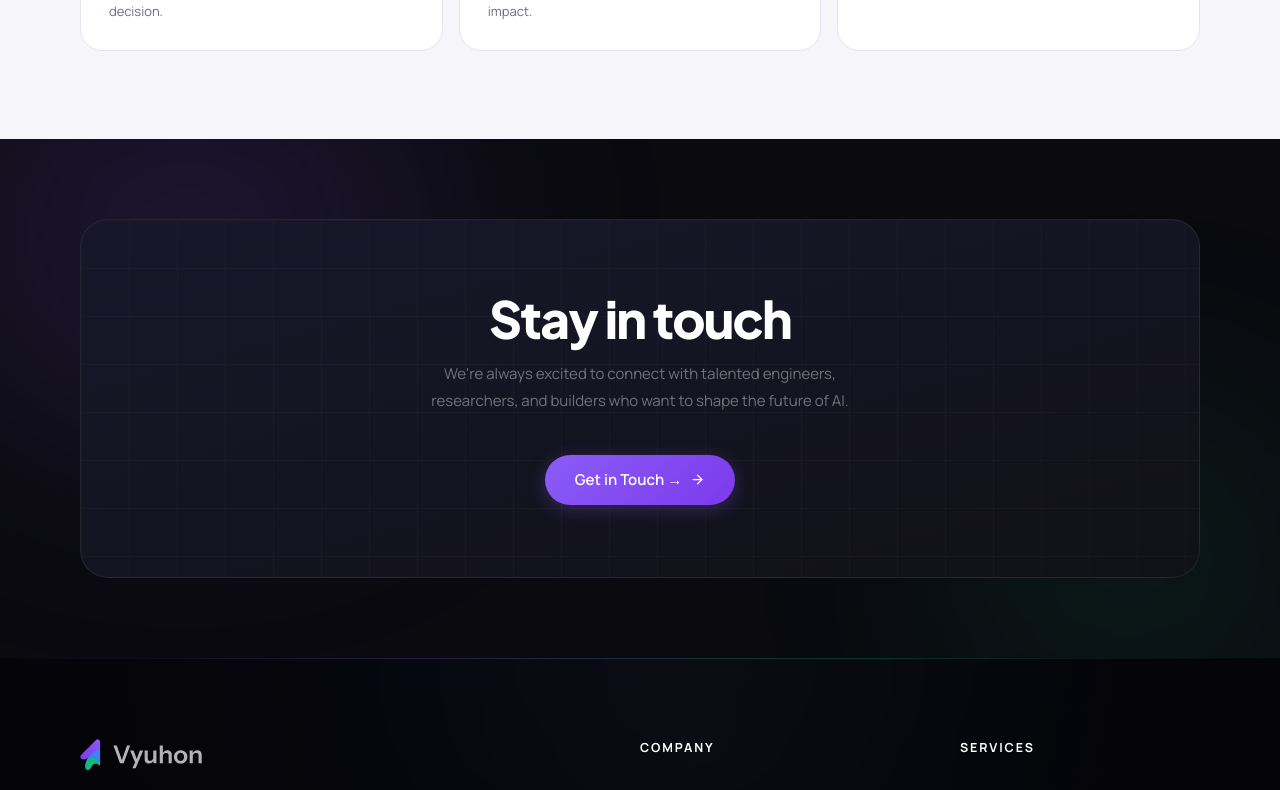
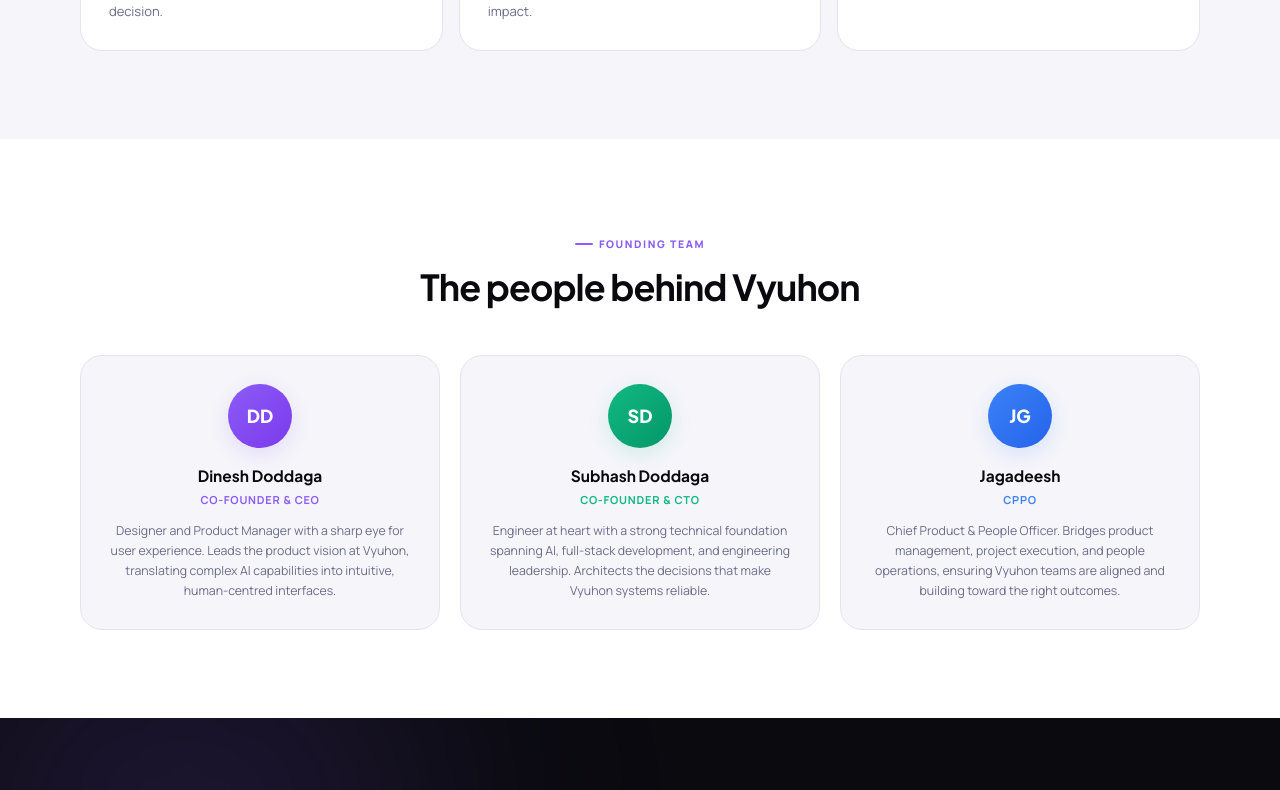
Before and after one commit to vyuhon-tech/vyuhon-v2, a React (Vite) app: page /about in a window 1280 px wide. Shown: the part 1720-2510 px from the top of the page. Built offline with nearby package versions, Linux system fonts and the light colour scheme.

Commit message:
feat: uncomment team member profiles and enable team section on About page

```diff
--- a/src/pages/About.jsx
+++ b/src/pages/About.jsx
@@ -4,30 +4,30 @@ import Button from '../components/ui/Button'
 import CTABanner from '../components/sections/CTABanner'
 
 const TEAM = [
-  // {
-  //   initials: 'DD',
-  //   name: 'Dinesh Doddaga',
-  //   role: 'Founder & CEO',
-  //   bio: 'Designer and Product Manager with a sharp eye for user experience. Leads the product vision at Vyuhon, translating complex AI capabilities into intuitive, human-centred interfaces.',
+  {
+    initials: 'DD',
+    name: 'Dinesh Doddaga',
+    role: 'Co-Founder & CEO',
+    bio: 'Designer and Product Manager with a sharp eye for user experience. Leads the product vision at Vyuhon, translating complex AI capabilities into intuitive, human-centred interfaces.',
 
-  //   gradA: '#8B5CF6', gradB: '#7C3AED',
-  // },
-  // // {
-  // //   initials: 'SD',
-  // //   name: 'Subhash Doddaga',
-  // //   role: 'Co-Founder',
-  // //   bio: 'Engineer at heart with a strong technical foundation spanning AI, full-stack development, and engineering leadership. Architects the decisions that make Vyuhon systems reliable.',
+    gradA: '#8B5CF6', gradB: '#7C3AED',
+  },
+  {
+    initials: 'SD',
+    name: 'Subhash Doddaga',
+    role: 'Co-Founder & CTO',
+    bio: 'Engineer at heart with a strong technical foundation spanning AI, full-stack development, and engineering leadership. Architects the decisions that make Vyuhon systems reliable.',
 
-  // //   gradA: '#10B981', gradB: '#059669',
-  // // },
-  // {
-  //   initials: 'JG',
-  //   name: 'Jagadeesh',
-  //   role: 'CPPO',
-  //   bio: 'Chief Product & People Officer. Bridges product management, project execution, and people operations, ensuring Vyuhon teams are aligned and building toward the right outcomes.',
+    gradA: '#10B981', gradB: '#059669',
+  },
+  {
+    initials: 'JG',
+    name: 'Jagadeesh',
+    role: 'CPPO',
+    bio: 'Chief Product & People Officer. Bridges product management, project execution, and people operations, ensuring Vyuhon teams are aligned and building toward the right outcomes.',
 
-  //   gradA: '#3B82F6', gradB: '#2563EB',
-  // },
+    gradA: '#3B82F6', gradB: '#2563EB',
+  },
 ]
 
 const VALUES = [
@@ -43,7 +43,7 @@ export default function About() {
   const heroRef = useHeroAnimation()
   const s1 = useScrollReveal({ selector: '.s1', stagger: 0.09, y: 18 })
   const s2 = useScrollReveal({ selector: '.s2', stagger: 0.07, y: 18 })
-  // const s3 = useScrollReveal({ selector: '.s3', stagger: 0.09, y: 18 })
+  const s3 = useScrollReveal({ selector: '.s3', stagger: 0.09, y: 18 })
 
   return (
     <>
@@ -140,7 +140,7 @@ export default function About() {
           </Container>
         </section>
 
-        {/* TEAM — commented out (no active members to display)
+        {/* TEAM */}
         <section className="section bg-white" ref={s3}>
           <Container>
             <div className="text-center max-w-[460px] mx-auto mb-12">
@@ -168,7 +168,6 @@ export default function About() {
             </div>
           </Container>
         </section>
-        */}
       </div>
 
       <CTABanner
```
